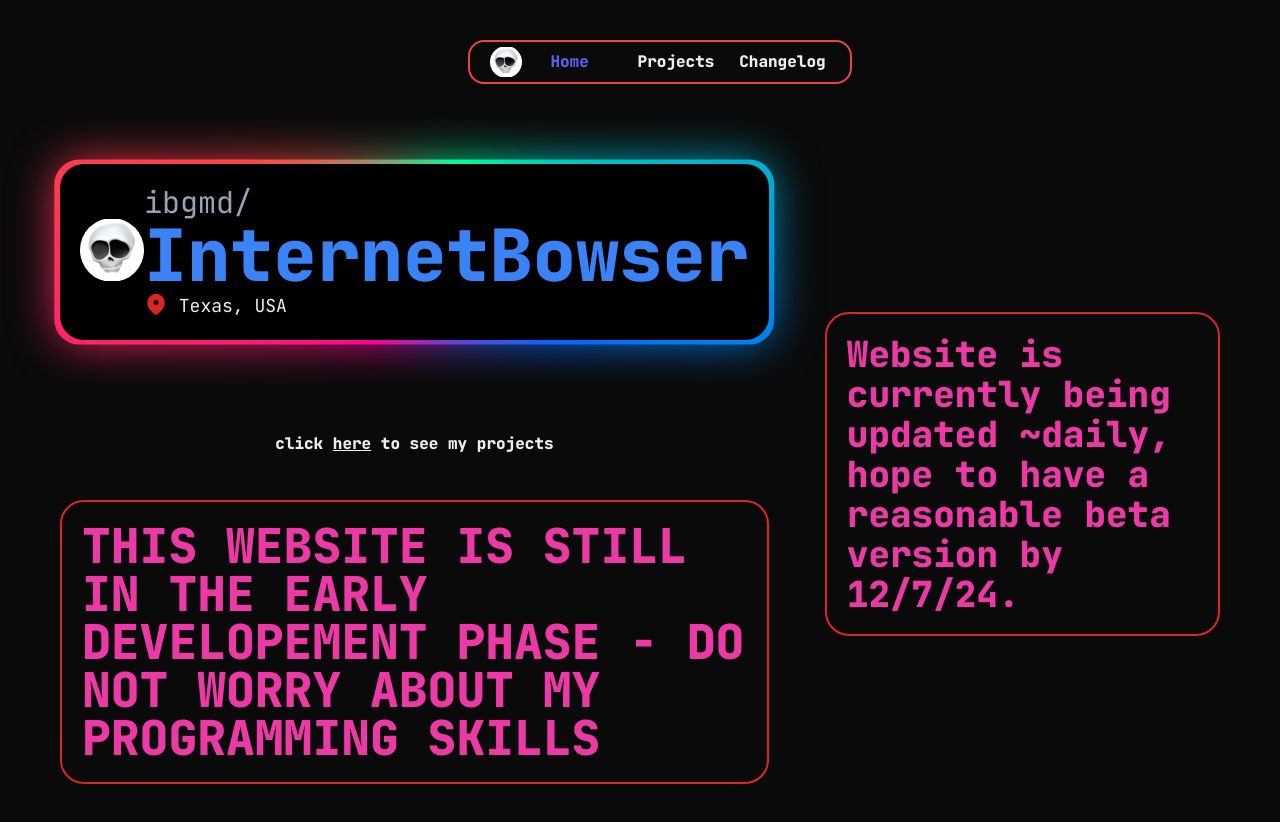
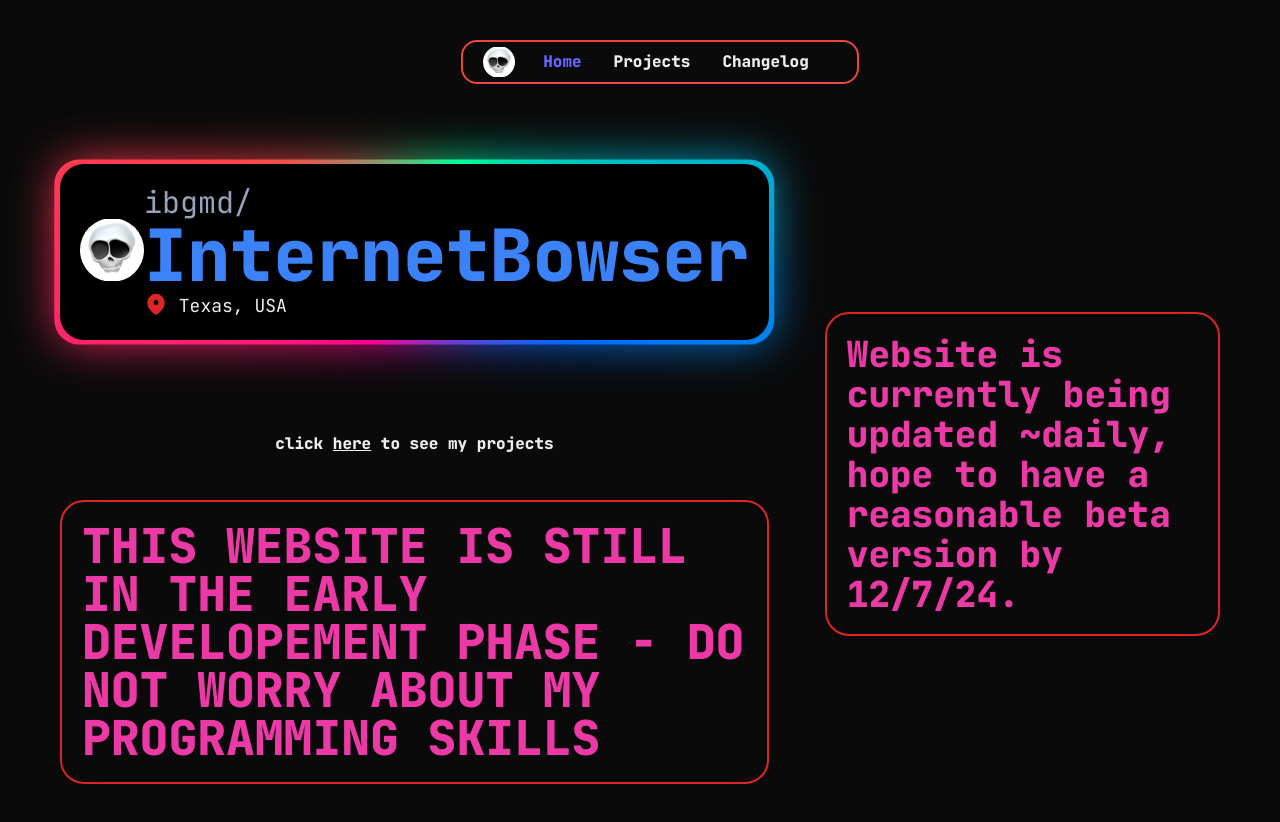
Before and after one commit to InternetBowser670/ibgmd-page-vercel, a Next.js app: page / in a window 1280 px wide. Shown: the top 822 px of the page. Built offline with nearby package versions, Linux system fonts and the light colour scheme.

Commit message:
Probably done for the day, just cleaned up the navbar a bit.

```diff
--- a/ui/navbar.tsx
+++ b/ui/navbar.tsx
@@ -38,7 +38,7 @@ export default function Navbar() {
                                 <Pfp size="2rem" />
                             </Link>
                         </div>
-                        <div className='inline-grid grid-cols-3 gap-3 grid-rows-1'>
+                        <div className='flex flex-row justify-around px-3'>
 
 
 
@@ -46,12 +46,12 @@ export default function Navbar() {
 
                                 return (
 
-                                    <div className='flex flex-row h-full w-30 justify-center' key={link.name}>
+                                    <div className='flex flex-row mx-3 h-full justify-center' key={link.name}>
                                         <Link
                                             key={link.name}
                                             href={link.href}
                                             className={clsx(jetbrains_800weight.className + " " + "p-1 relative rounded-2xl", {
-                                                'opacity-90 text-black animate-rainbowText-fast': pathname === link.href,
+                                                'text-black animate-rainbowText-fast': pathname === link.href,
                                             })}>
                                             <p>{link.name}</p>
                                         </Link>
```
